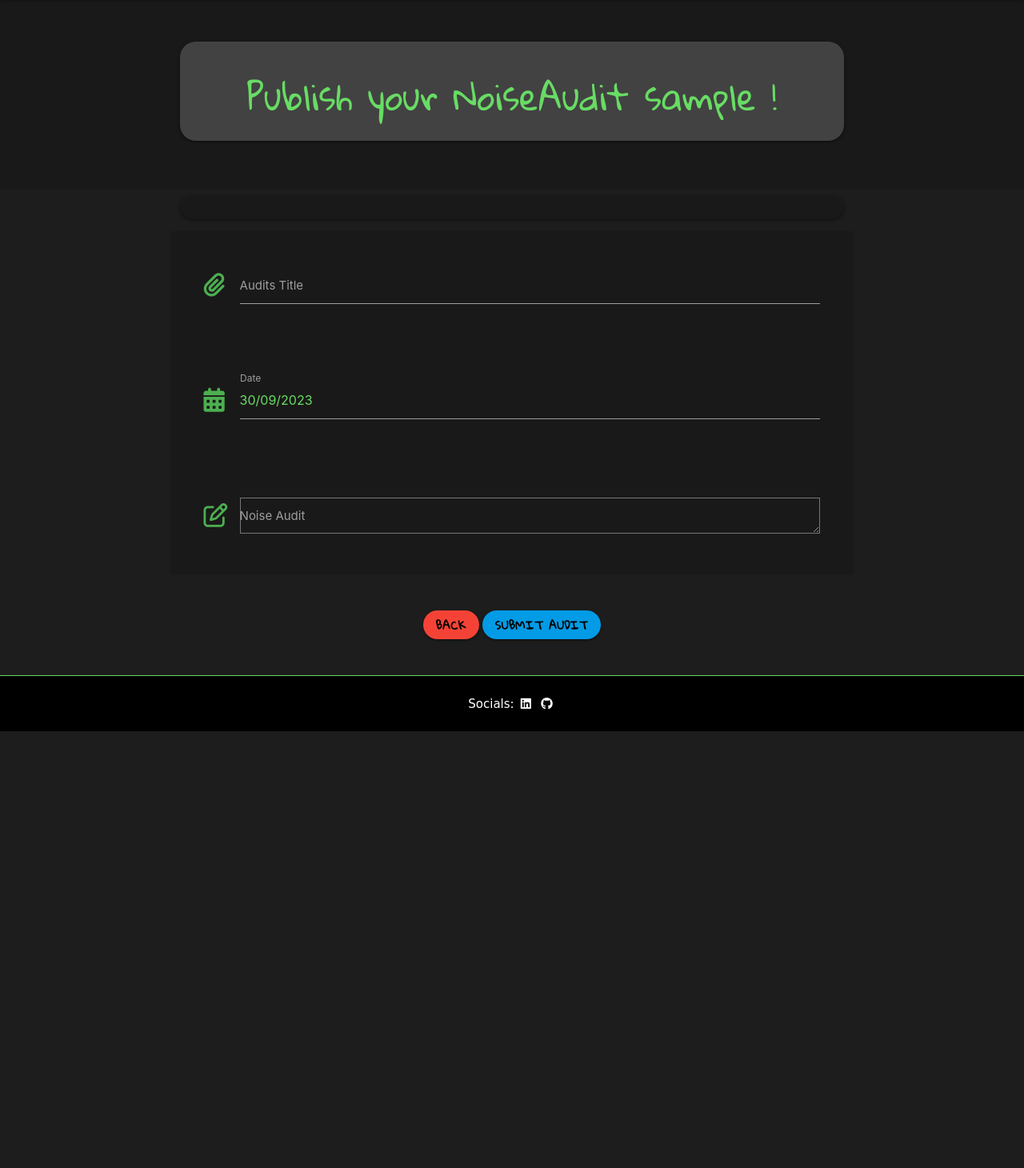
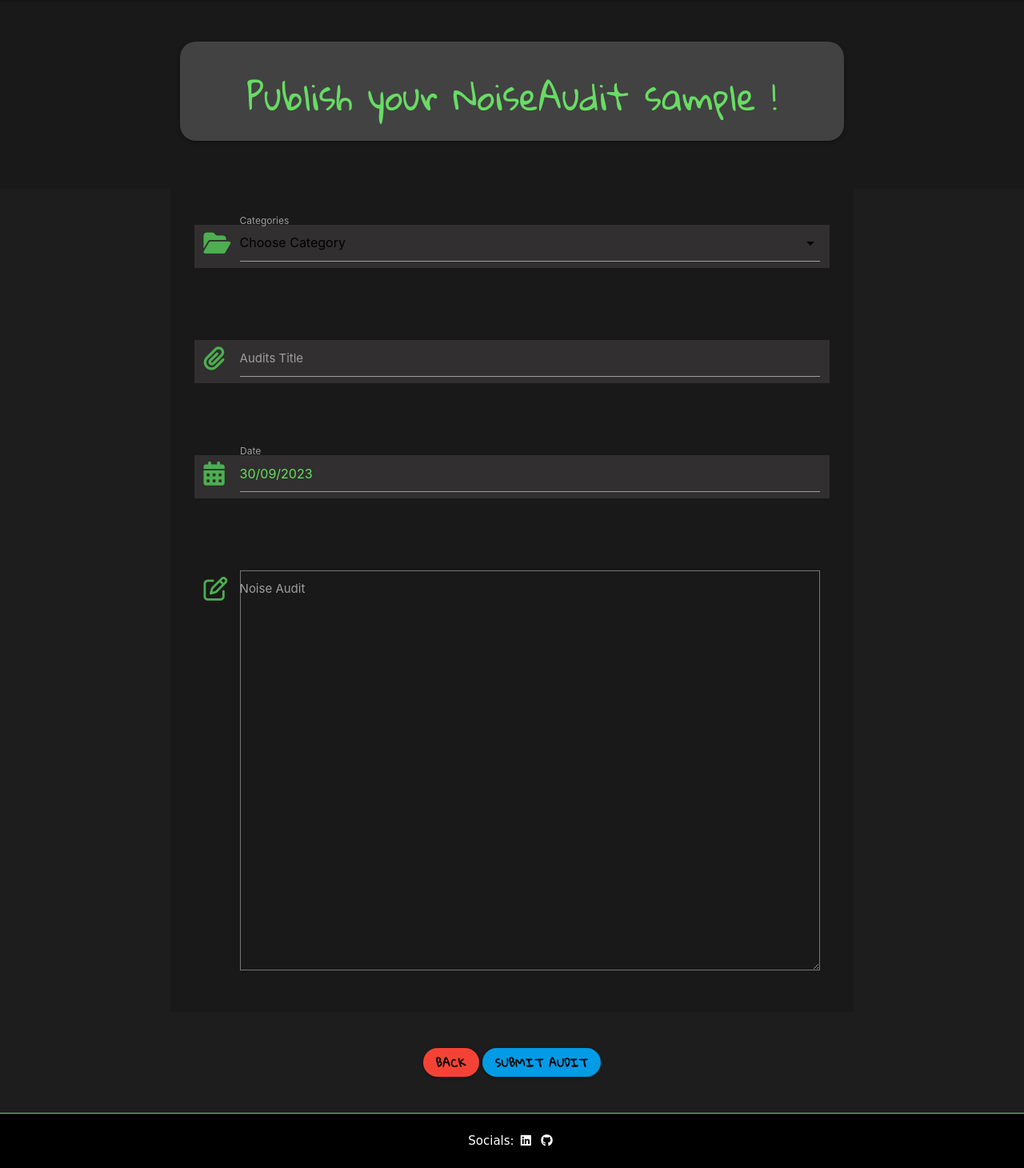
Before and after one commit to PSebastian96/pjt3-NoiseAudit, a Flask app: page /add_blog in a window 1280 px wide. Shown: the part 65-1525 px from the top of the page at 80% size. Before the commit the page ends 979 px from the top, so only its background shows below. Run offline with Flask 3, Linux system fonts and the light colour scheme; the visitor is signed in with stand-in values (Sample User, id 1); a database or web service that is not in the repository returns one stand-in record (values such as "Sample title"); some libraries are stand-ins or nearby versions; some web fonts are replaced.

Commit message:
blog form

```diff
--- a/app.py
+++ b/app.py
@@ -159,12 +159,13 @@ def add_blog():
     username = mongo.db.users.find_one(
         {"username": session["user"]})["username"]
 
-    now = datetime.now() # current date and time
+    now = datetime.now()  # current date and time
     date_time = now.strftime("%d/%m/%Y")
 
     if request.method == "POST":
         blog = {
             "created_by": session["user"],
+            "category_name": request.form.get("category_name"),
             "created_date": request.form.get("created_date"),
             "blog_title": request.form.get("blog_title"),
             "blog_content": request.form.get("blog_content")
@@ -174,7 +175,8 @@ def add_blog():
         return redirect(url_for("get_blogs"))
 
     list_of_blogs = mongo.db.categories.find().sort("created_date", 1)
-    return render_template("add_blog.html", list_of_blogs=list_of_blogs, username=username, date_time=date_time)
+    categories = mongo.db.categories.find().sort("category_name", 1)
+    return render_template("add_blog.html", list_of_blogs=list_of_blogs, username=username, date_time=date_time, categories=categories)
 
 
 # edit blog function
@@ -189,7 +191,8 @@ def edit_blog(blog_id):
         flash("Blog Successfully Edited")
 
     list_of_blogs = mongo.db.blogsdb.find_one({"_id": ObjectId(blog_id)})
-    return render_template("edit_blog.html", list_of_blogs=list_of_blogs)
+    categories = mongo.db.categories.find().sort("category_name", 1)
+    return render_template("edit_blog.html", list_of_blogs=list_of_blogs, categories=categories)
 
 
 # delete blog function
--- a/static/css/style.css
+++ b/static/css/style.css
@@ -248,6 +248,16 @@ h4 i {
     padding: 2rem 2rem 1rem 2rem;
 }
 
+.options {
+    background-color: rgb(49, 47, 47);
+    color: #68dc64;
+}
+
+textarea {
+    width: 250px;
+    height: 500px;
+  }
+
 /* Responsivness */
 
 @media screen and (max-width: 600px){
--- a/static/js/script.js
+++ b/static/js/script.js
@@ -8,6 +8,9 @@ $(document).ready(function(){
     $('.collapsible').collapsible();
   });
 
+// select form
+$("select").formSelect();
+
 // modal
   $(document).ready(function(){
     $('.modal').modal();
--- a/templates/add_blog.html
+++ b/templates/add_blog.html
@@ -12,11 +12,28 @@
 
 <div class="row">
     <form class="col s12 m8 offset-m2" method="POST" action="{{ url_for('add_blog') }}">
-      <div class="card-panel">
-            </div>
+            <!-- category selection -->
+                <div class="row">
+                    <div class="input-field col s12 options">
+                        <i class="fas fa-folder-open prefix green-text"></i>
+                        <select
+                            id="category_name"
+                            name="category_name"
+                            class="validate"
+                            required>
+                            <option value="" disabled selected required>Choose Category</option>
+                            {% for category in categories %}
+                            <option required value="{{ category.category_name }}">
+                            {{- category.category_name -}}
+                            </option>
+                            {% endfor %}
+                        </select>
+                        <label for="category_name">Categories</label>
+                    </div>
+                </div>
             <!-- blogs title -->
             <div class="row">
-            <div class="input-field col s12 align-center">
+            <div class="input-field col s12 align-center options">
                     <i class="fa-solid fa-paperclip prefix green-text"></i>
                     <input
                     id="blog_title"
@@ -31,7 +48,7 @@
             </div>
             <!-- date section -->
             <div class="row">
-            <div class="input-field col s12 align-center">
+            <div class="input-field col s12 align-center options">
                     <i class="fa-solid fa-calendar-days prefix green-text"></i>
                     <input
                     id="created_date"
@@ -47,7 +64,7 @@
             <div class="row">
                 <div class="input-field col s12">
                     <i class="fa-regular fa-pen-to-square prefix green-text"></i>
-                    <textarea id="blog_content" name="blog_content" rows="10" cols="100" class="validate txt-clr"
+                    <textarea id="blog_content" name="blog_content" rows="100" cols="100" class="validate txt-clr"
                     required></textarea>
                 <label for="blog_content">Noise Audit</label>
             </div>
--- a/templates/get_blogs.html
+++ b/templates/get_blogs.html
@@ -41,7 +41,7 @@
                     <span class="card-title">{{ blog.blog_title}}</span>
                     <p class="GloriaHallelujah">Author: {{ blog.created_by }}</p>
                     <p class="GloriaHallelujah">Date: {{ blog.created_date }}</p>
-                    <p class="GloriaHallelujah">Category: </p>
+                    <p class="GloriaHallelujah">Category: {{ blog.category_name }}</p>
                     <p>{{ blog.blog_content }}</p>
                     </div>
                     <div class="card-action">
```
